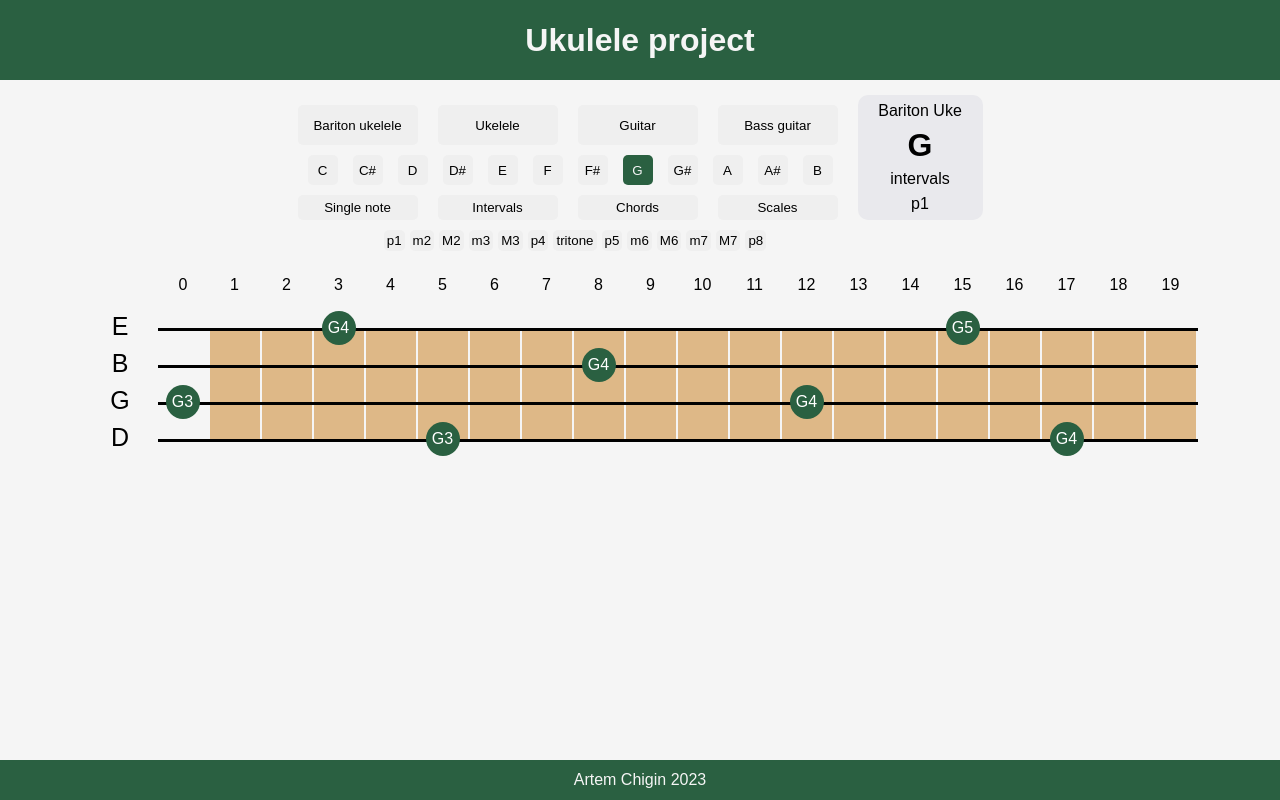
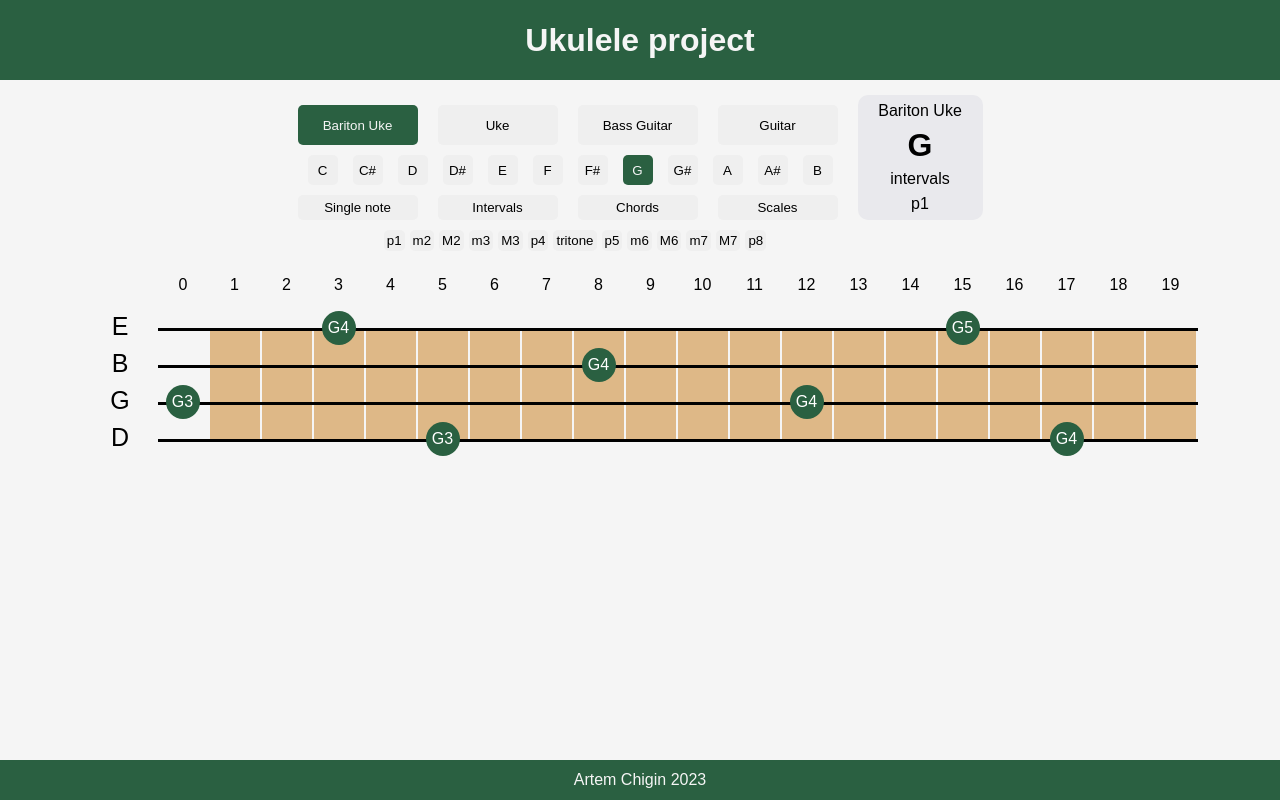
Before and after one commit to artem-chigin/fretboard-map, a React (Create React App) app: page / in a window 1280 px wide. Built offline with nearby package versions, Linux system fonts and the light colour scheme.

Commit message:
Remade SelectInstrument Panel with toggle buttons

```diff
--- a/src/components-for-render/button.js
+++ b/src/components-for-render/button.js
@@ -1,10 +1,10 @@
-function Button({toggled, handleClick, value}) {
+function Button({toggled, handleClick, handleClickArguments, buttonName}) {
     const buttonOn = {backgroundColor: "#2A6041", color: "whitesmoke"};
     const buttonOf = {};
     let currentStyle = buttonOf;
     toggled === true ? currentStyle = buttonOn : currentStyle = buttonOf;
     return (
-        <button style={currentStyle} onClick={() => handleClick(value)}>{value}</button>
+        <button style={currentStyle} onClick={() => handleClick(handleClickArguments)}>{buttonName}</button>
     )
 
 }
--- a/src/components-for-render/select-instrument.js
+++ b/src/components-for-render/select-instrument.js
@@ -1,18 +1,27 @@
+import Button from "./button";
 import instruments from "../instrument-scale-calculations/instruments";
 import MusicalInstrument from "../instrument-scale-calculations/musical-instrument";
 
-function SelectInstrument({onInstrumentClick}) {
+
+function SelectInstrument({onInstrumentClick, currentInstrumentName}) {
+
      function setInstrument(settings) {
         const musicalInstrument = new MusicalInstrument(settings);
         onInstrumentClick(musicalInstrument);
     }
+    const instr = Object.getOwnPropertyNames(instruments);
+    const instrumentsButtons = instr.map((name, index) =>
+        <Button
+            toggled={currentInstrumentName === instruments[name].instrumentName}
+            handleClick={setInstrument}
+            handleClickArguments={instruments[name]}
+            buttonName={instruments[name].instrumentName}
+            key={"instrument" + index}/>
+        )
 
     return (
         <nav className='select-instrument'>
-            <button onClick={() => setInstrument(instruments.baritoneUke)}>Bariton ukelele</button>
-            <button onClick={() => setInstrument(instruments.standartUke)}>Ukelele</button>
-            <button onClick={() => setInstrument(instruments.guitar)}>Guitar</button>
-            <button onClick={() => setInstrument(instruments.bassGuitar)}>Bass guitar</button>
+            {instrumentsButtons}
         </nav>
     )
 }
--- a/src/components-for-render/select-note.js
+++ b/src/components-for-render/select-note.js
@@ -9,7 +9,12 @@ function SelectRootNote({onNoteClick, currentNoteName}) {
 
         // (currentNoteName === note) ? <button style={toggledButtonStyle} onClick={() => onNoteClick(note)} key={"button" + index}>{note}</button> :
         // <button onClick={() => onNoteClick(note)} key={"button" + index}>{note}</button>
-        <Button toggled={currentNoteName === note} handleClick={onNoteClick} value={note} key={"button" + index}/>
+        <Button
+            toggled={currentNoteName === note}
+            handleClick={onNoteClick}
+            handleClickArguments={note}
+            buttonName={note}
+            key={"button" + index}/>
         )
     return (
         <div className="select-note">
--- a/src/components-for-render/ui.js
+++ b/src/components-for-render/ui.js
@@ -37,7 +37,8 @@ function UI() {
             <div className='ui-and-info'>
                 <div className='ui'>
                     <SelectInstrument
-                    onInstrumentClick={(instrumentName) => setCurrentInstrument(instrumentName)}/>
+                        onInstrumentClick={(instrumentName) => setCurrentInstrument(instrumentName)}
+                        currentInstrumentName={currentInstrument.instrumentName}/>
                     <SelectRootNote
                         onNoteClick={(keyNote) => createSequence(keyNote, sequenceType, sequenceName)}
                         currentNoteName={rootNote}/>
```
